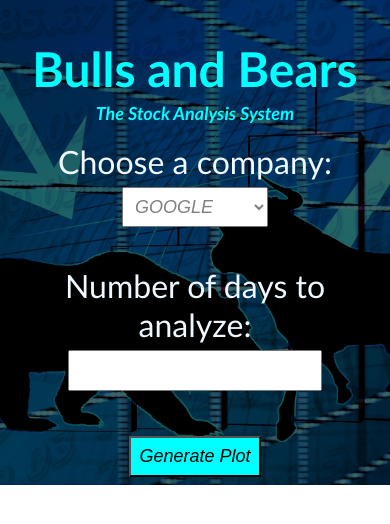
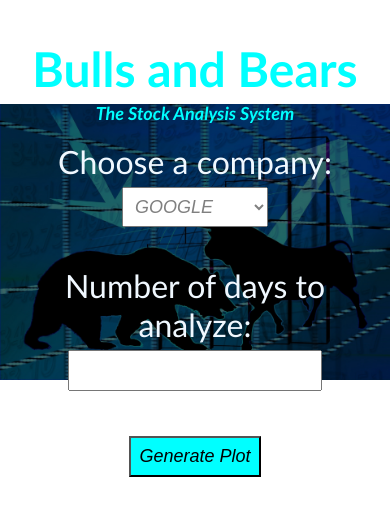
Before and after one commit to helinaik11/Stock_Market_Analysis, a Flask app: page / in a window 390 px wide. Shown: the top 524 px of the page. Run offline with Flask 3, Linux system fonts and the light colour scheme.

Commit message:
memory usage optimisation

```diff
--- a/app.py
+++ b/app.py
@@ -1,11 +1,7 @@
 from flask import Flask, request, render_template, jsonify
 import yfinance as yf
 from datetime import timedelta, date
-import matplotlib.pyplot as plt
-import seaborn as sns
 import plotly.graph_objects as go
-import io
-import base64
 
 app = Flask(__name__)
 
@@ -26,12 +22,11 @@ def plot():
     data = yf.download(company, start=begin_date, end=final_date, progress=False)
     data["Date"] = data.index
 
-    plots = []
-
     fig = go.Figure(data=go.Candlestick(x=data["Date"], open=data["Open"], close=data["Close"], high=data["High"], low=data["Low"]))
     fig.update_layout(title="STOCK ANALYSIS")
     candlestick_html = fig.to_html(full_html=False)
-    plots.append(candlestick_html)
 
+    return jsonify(plots=[candlestick_html])
 
-    return jsonify(plots=plots)
+if __name__ == '__main__':
+    app.run(debug=True)
--- a/templates/index.html
+++ b/templates/index.html
@@ -8,7 +8,7 @@
     <style>
         body{
             background-image: url('/static/images/bg.jpg');
-            background-size: cover;
+            background-size:contain;
             background-position: center;
             background-repeat: no-repeat;
             color: aqua;
@@ -55,6 +55,11 @@
             background-color: aqua;
             padding: 8px;
         }
+        @media only screen and (max-width: 768px) {
+        body {
+            background-size: contain; /* Ensure background image fits within the screen */
+        }
+}
     </style>
 </head>
 <body>
```
